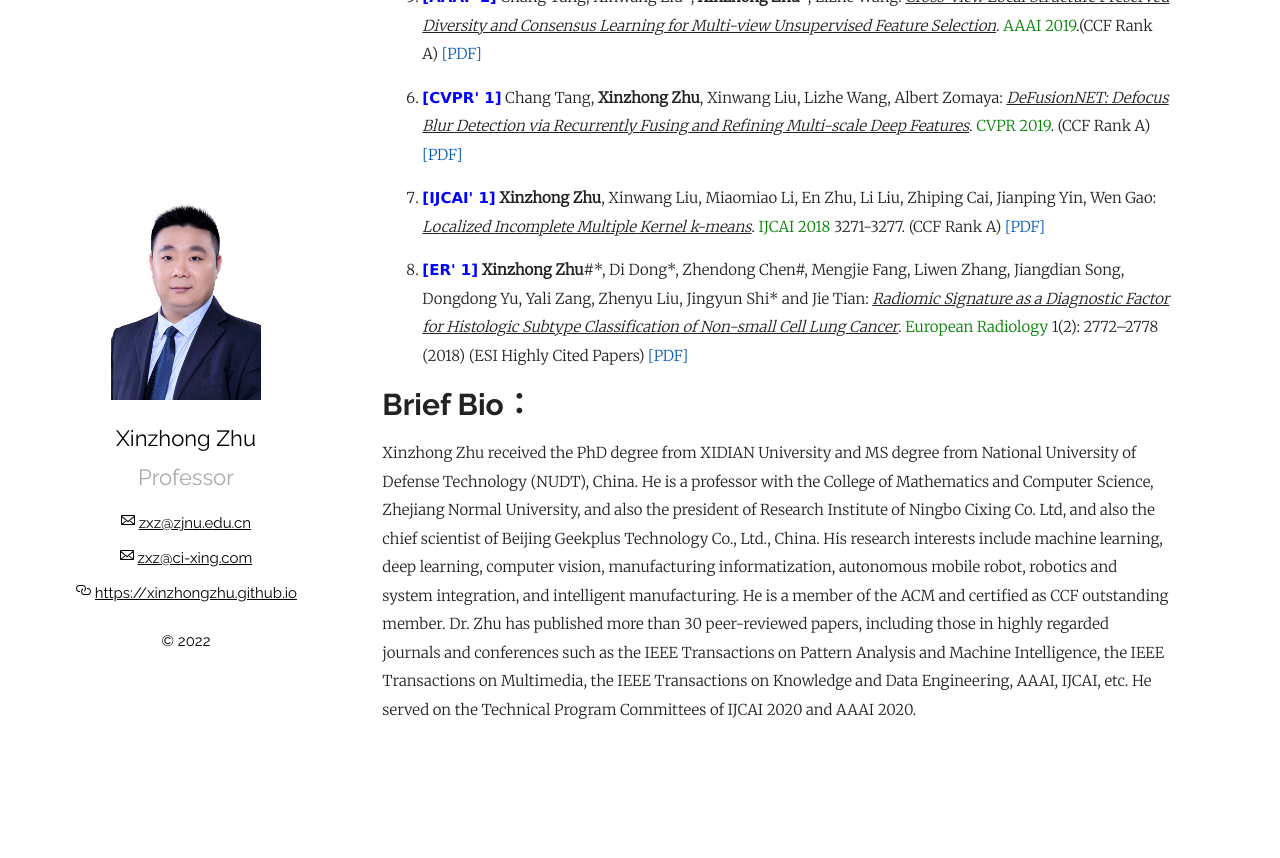
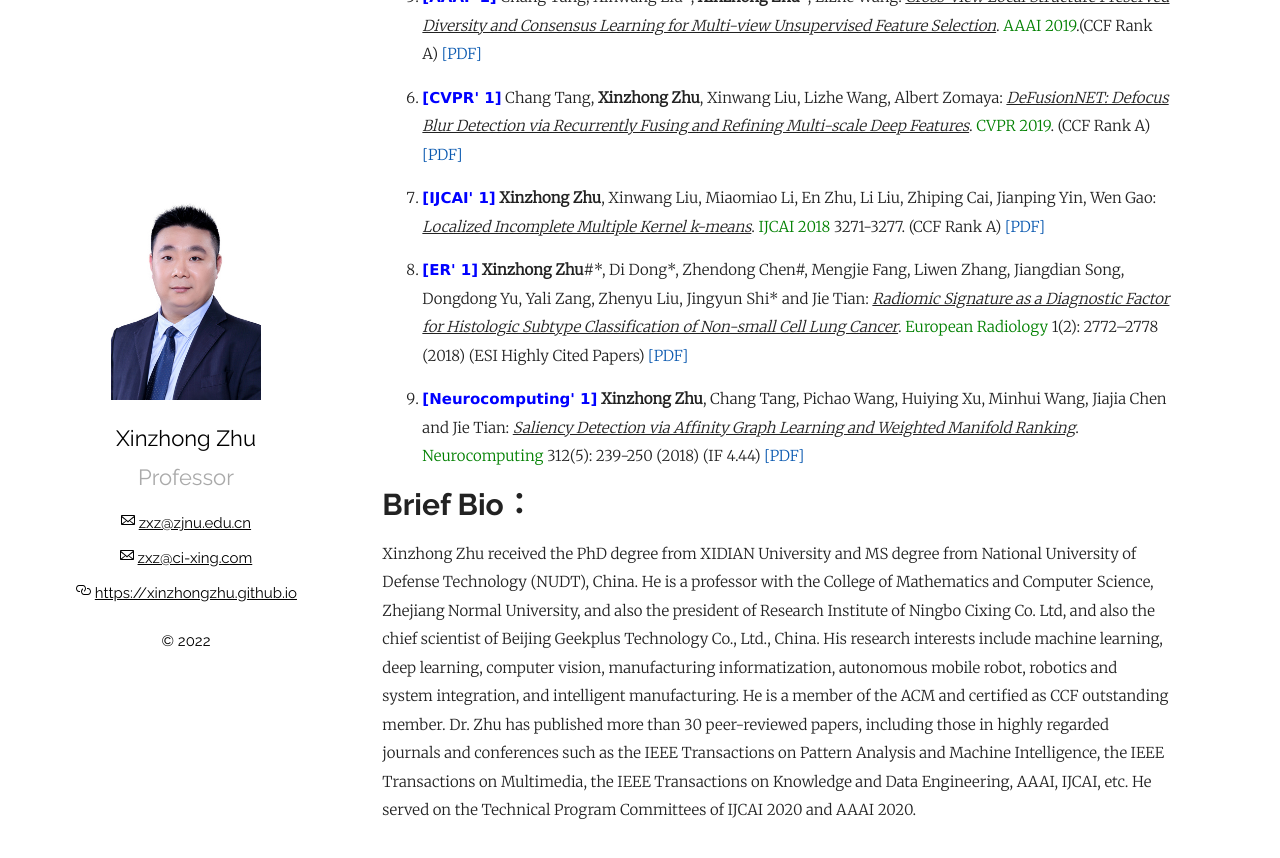
Before and after one commit to xinzhongzhu/xinzhongzhu.github.io, a Jekyll site: the page built from index.md, in a window 1280 px wide and 900 px high, scrolled down 1641 px. Shown: the top 858 px of the window. Built offline with Jekyll 4.4.1, drawn with Linux system fonts in a browser that asks for light colours; our own code applies the rules of GitHub Pages for plain Markdown files; before the commit the page ends 2440 px from its top, so only the background shows below that.

Commit message:
Update index.md

```diff
--- a/index.md
+++ b/index.md
@@ -58,6 +58,13 @@ Please drop me a message by email: <u>zxz@zjnu.edu.cn</u> or <u>zxz@ci-xing.com<
 
  <p style="margin-top: 8px;"><li><font face="verdana" color="blue"><b>[ER' 1]</b></font> <b>Xinzhong Zhu</b>#*, Di Dong*, Zhendong Chen#, Mengjie Fang, Liwen Zhang, Jiangdian Song, Dongdong Yu, Yali Zang, Zhenyu Liu, Jingyun Shi* and Jie Tian: <i><u>Radiomic Signature as a Diagnostic Factor for Histologic Subtype Classification of Non-small Cell Lung Cancer</u></i>. <font color="green">European Radiology</font> 1(2): 2772–2778 (2018) (ESI Highly Cited Papers) <a href = "https://miracle-fmh.github.io/doc/paper_ER_RadiomicsSig.pdf">[PDF]</a></li></p>
 
+
+
+ <p style="margin-top: 8px;"><li><font face="verdana" color="blue"><b>[Neurocomputing' 1]</b></font> <b>Xinzhong Zhu</b>, Chang Tang, Pichao Wang, Huiying Xu, Minhui Wang, Jiajia Chen and Jie Tian: <i><u>Saliency Detection via Affinity Graph Learning and Weighted Manifold Ranking</u></i>. <font color="green">Neurocomputing</font> 312(5): 239-250 (2018) (IF 4.44) <a href = "https://miracle-fmh.github.io/doc/paper_ER_RadiomicsSig.pdf">[PDF]</a></li></p>
+
+
+
+
 </ol>
 
 
```
